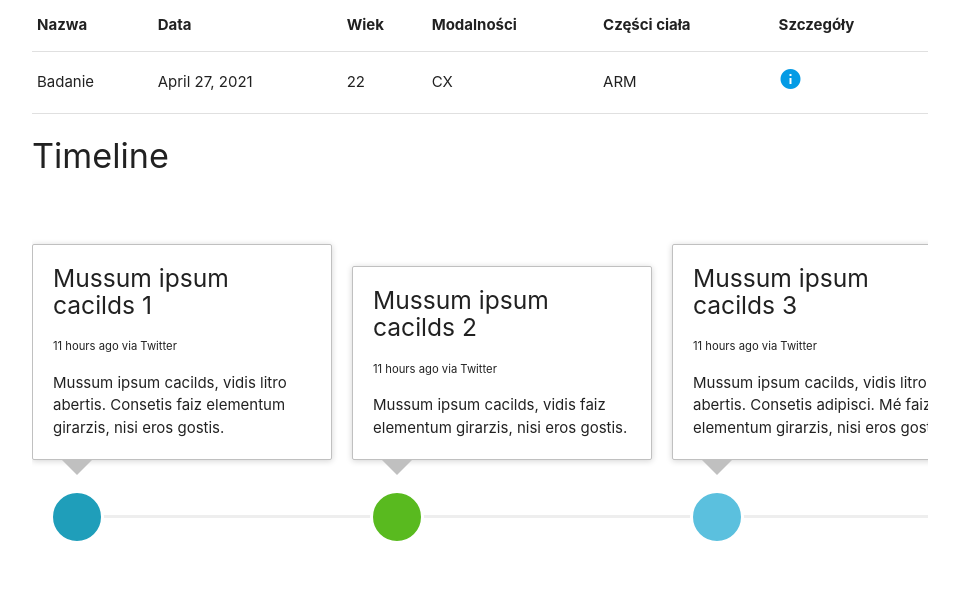
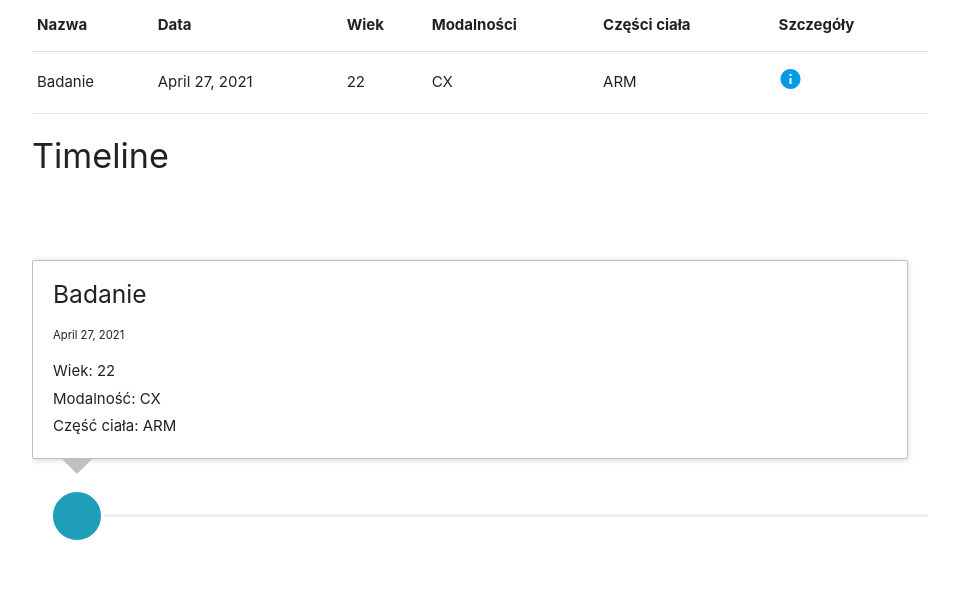
Before and after one commit to aleksanderLisiecki/projektSzpital, a Django app: page /patient/98082602793/ in a window 1280 px wide. Shown: the part 420-1032 px from the top of the page, without its empty margins (160-1119 px from the left). After the commit the page ends 960 px from the top, so only its background shows below. Run offline with Django 3.2, Linux system fonts and the light colour scheme; data comes from the database, SQL or seed files in the repository; some libraries are stand-ins or nearby versions.

Commit message:
added dynamic data flow to timeline

```diff
--- a/pacjenci/templates/timeline.html
+++ b/pacjenci/templates/timeline.html
@@ -7,78 +7,22 @@
             </div>
             <div style="display:inline-block;width:100%;overflow-y:auto;padding-top:40px;">
             <ul class="timeline timeline-horizontal">
+                {% for studies in patient_studies %}
                 <li class="timeline-item">
                     <div class="timeline-badge primary"><i class="glyphicon glyphicon-check"></i></div>
                     <div class="timeline-panel">
                         <div class="timeline-heading">
-                            <h5 class="timeline-title">Mussum ipsum cacilds 1</h5>
-                            <p><small class="text-muted"><i class="glyphicon glyphicon-time"></i> 11 hours ago via Twitter</small></p>
+                            <h5 class="timeline-title">{{studies.name}}</h5>
+                            <p><small class="text-muted"><i class="glyphicon glyphicon-time"></i>{{studies.study_date}}</small></p>
                         </div>
                         <div class="timeline-body">
-                            <p>Mussum ipsum cacilds, vidis litro abertis. Consetis faiz elementum girarzis, nisi eros gostis.</p>
+                            <p>Wiek: {{studies.age}}</td>
+                            <p>Modalność: {{studies.modalities}}</td>
+                            <p>Część ciała: {{studies.body_parts}}</td>
                         </div>
                     </div>
                 </li>
-                <li class="timeline-item">
-                    <div class="timeline-badge success"><i class="glyphicon glyphicon-check"></i></div>
-                    <div class="timeline-panel">
-                        <div class="timeline-heading">
-                            <h5 class="timeline-title">Mussum ipsum cacilds 2</h5>
-                            <p><small class="text-muted"><i class="glyphicon glyphicon-time"></i> 11 hours ago via Twitter</small></p>
-                        </div>
-                        <div class="timeline-body">
-                            <p>Mussum ipsum cacilds, vidis faiz elementum girarzis, nisi eros gostis.</p>
-                        </div>
-                    </div>
-                </li>
-                <li class="timeline-item">
-                    <div class="timeline-badge info"><i class="glyphicon glyphicon-check"></i></div>
-                    <div class="timeline-panel">
-                        <div class="timeline-heading">
-                            <h5 class="timeline-title">Mussum ipsum cacilds 3</h5>
-                            <p><small class="text-muted"><i class="glyphicon glyphicon-time"></i> 11 hours ago via Twitter</small></p>
-                        </div>
-                        <div class="timeline-body">
-                            <p>Mussum ipsum cacilds, vidis litro abertis. Consetis adipisci. Mé faiz elementum girarzis, nisi eros gostis.</p>
-                        </div>
-                    </div>
-                </li>
-                <li class="timeline-item">
-                    <div class="timeline-badge danger"><i class="glyphicon glyphicon-check"></i></div>
-                    <div class="timeline-panel">
-                        <div class="timeline-heading">
-                            <h5 class="timeline-title">Mussum ipsum cacilds 4</h5>
-                            <p><small class="text-muted"><i class="glyphicon glyphicon-time"></i> 11 hours ago via Twitter</small></p>
-                        </div>
-                        <div class="timeline-body">
-                            <p>Mussum ipsum cacilds, vidis litro abertis. Consetis adipiscings elitis. Pra lá , depois divoltis porris, paradis. Paisis, filhis, espiritis santis.</p>
-                        </div>
-                    </div>
-                </li>
-                <li class="timeline-item">
-                    <div class="timeline-badge warning"><i class="glyphicon glyphicon-check"></i></div>
-                    <div class="timeline-panel">
-                        <div class="timeline-heading">
-                            <h5 class="timeline-title">Mussum ipsum cacilds 5</h5>
-                            <p><small class="text-muted"><i class="glyphicon glyphicon-time"></i> 11 hours ago via Twitter</small></p>
-                        </div>
-                        <div class="timeline-body">
-                            <p>Mussum ipsum cacilds, vidis litro abertis. Consetis adipiscings elitis. Pra lá , depois divoltis porris, paradis. Paisis, filhis, espiritis santis.</p>
-                        </div>
-                    </div>
-                </li>
-                <li class="timeline-item">
-                    <div class="timeline-badge"><i class="glyphicon glyphicon-check"></i></div>
-                    <div class="timeline-panel">
-                        <div class="timeline-heading">
-                            <h5 class="timeline-title">Mussum ipsum cacilds 6</h5>
-                            <p><small class="text-muted"><i class="glyphicon glyphicon-time"></i> 11 hours ago via Twitter</small></p>
-                        </div>
-                        <div class="timeline-body">
-                            <p>Mussum ipsum cacilds, vidis litro abertis. Consetis adipiscings elitis. Pra lá , depois divoltis porris, paradis. Paisis, filhis, espiritis santis.</p>
-                        </div>
-                    </div>
-                </li>
+                {% endfor %}
             </ul>
         </div>
         </div>
```
